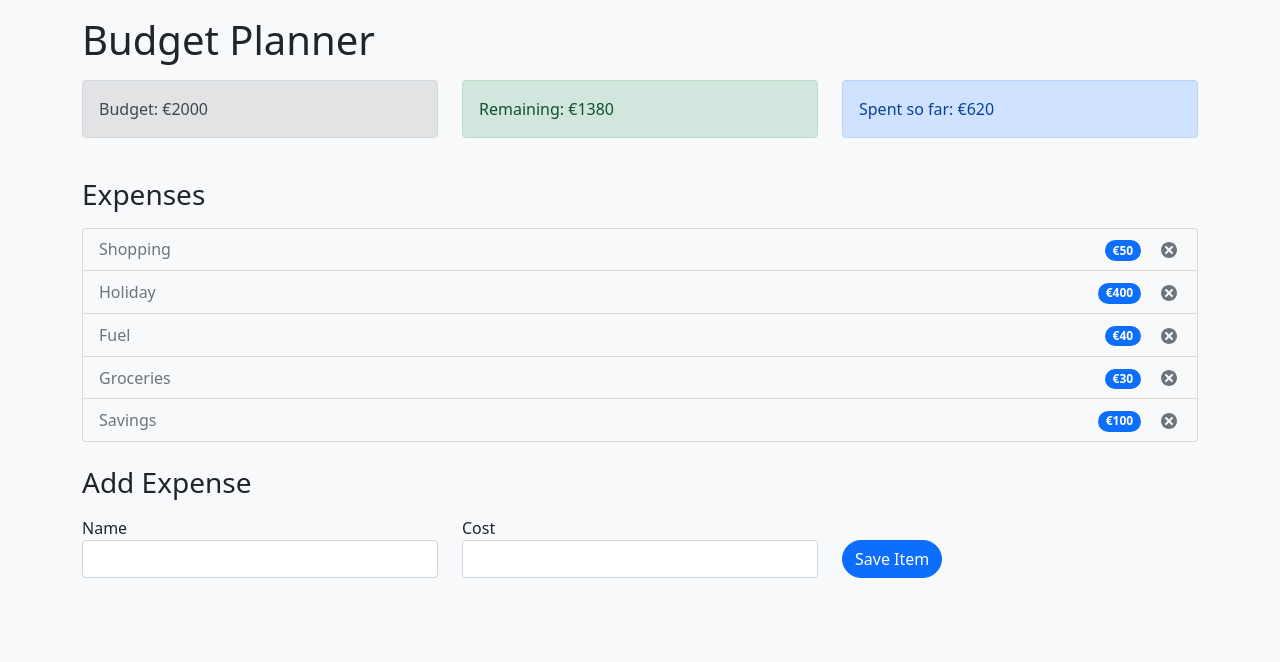
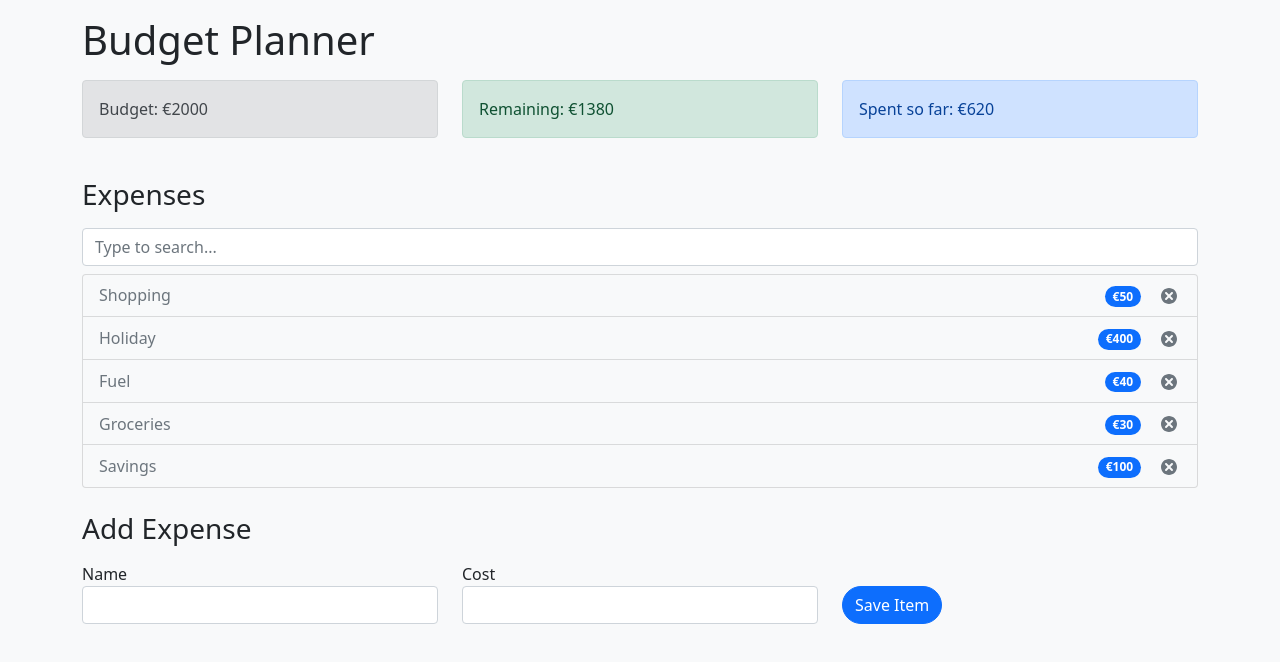
Before and after one commit to wyne-ybanez/react-budget-tracker, a React (Create React App) app: page / in a window 1280 px wide. Shown: the top 662 px of the page. Built offline with nearby package versions, Linux system fonts and the light colour scheme.

Commit message:
Add filtering expense functionality

```diff
--- a/src/components/ExpenseList.js
+++ b/src/components/ExpenseList.js
@@ -1,15 +1,41 @@
 import ExpenseItem from './ExpenseItem'
 import { AppContext } from '../context/AppContext'
-import { useContext } from 'react'
+import { useContext, useEffect, useState } from 'react'
 
 const ExpenseList = () => {
   const { expenses } = useContext(AppContext)
+
+  const [filteredExpenses, setfilteredExpenses] = useState(expenses || [])
+
+  useEffect(() => {
+    setfilteredExpenses(expenses)
+  }, [expenses])
+
+  const handleChange = (event) => {
+    const searchResult = expenses.filter((filteredExpense) =>
+      filteredExpense.name.toLowerCase().includes(event.target.value)
+    )
+    setfilteredExpenses(searchResult)
+  }
+
   return (
-    <ul className="list-group">
-      {expenses.map((expense) => (
-        <ExpenseItem id={expense.id} name={expense.name} cost={expense.cost} />
-      ))}
-    </ul>
+    <div>
+      <input
+        type="text"
+        class="form-control mb-2 mr-sm-2"
+        placeholder="Type to search..."
+        onChange={handleChange}
+      />
+      <ul className="list-group">
+        {filteredExpenses.map((expense) => (
+          <ExpenseItem
+            id={expense.id}
+            name={expense.name}
+            cost={expense.cost}
+          />
+        ))}
+      </ul>
+    </div>
   )
 }
 
```
Also changed, not shown: 1 other file (tests, documents, lock files or other folders).
